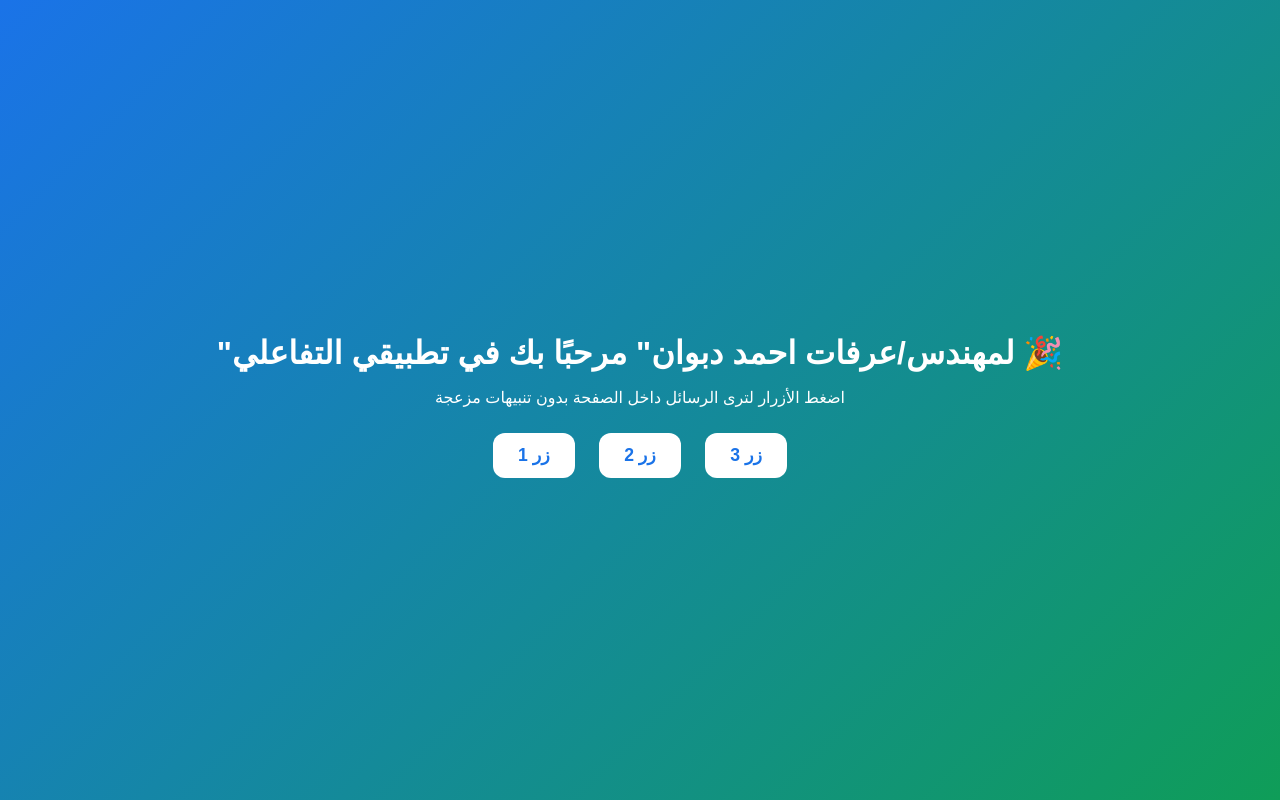
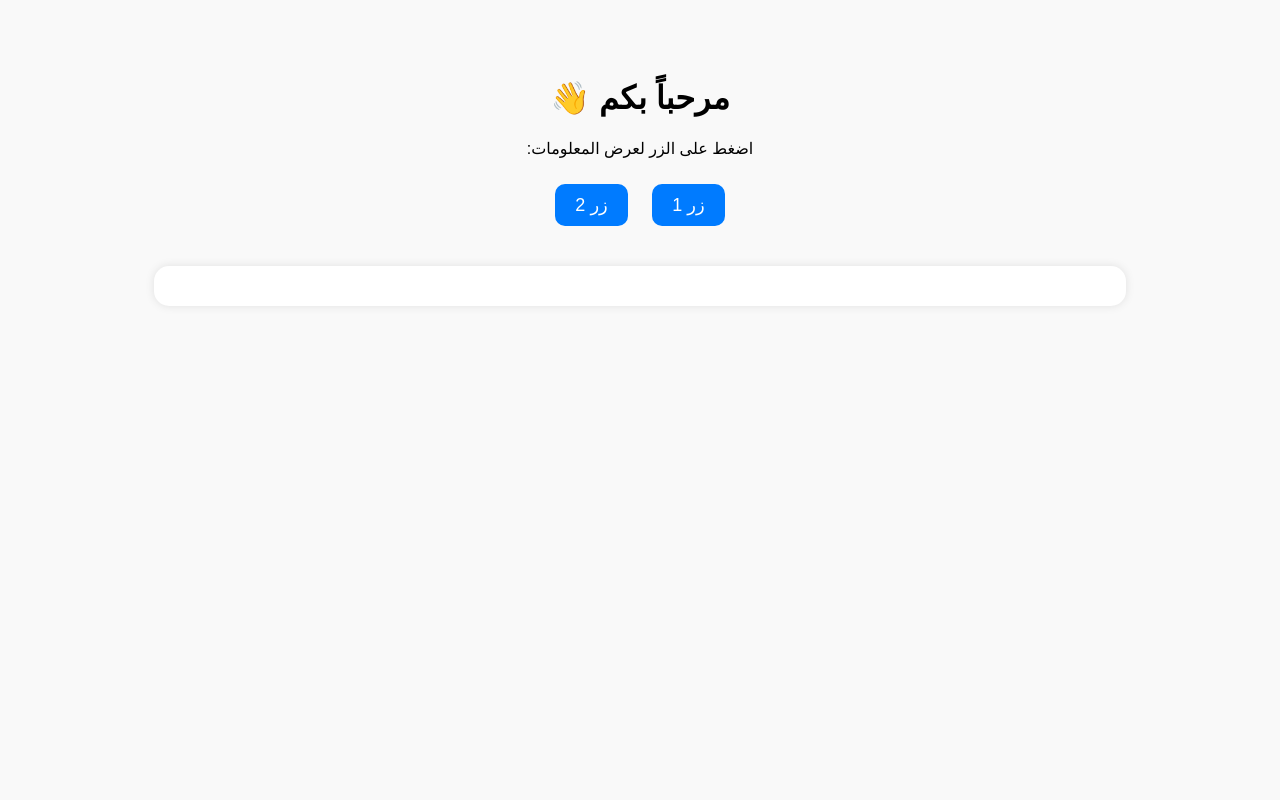
Before and after one commit to alkrh24-byte/my-html-app, a plain HTML site: page index.html in a window 1280 px wide. Drawn offline with Linux system fonts and the light colour scheme.

Commit message:
Update index.html

```diff
--- a/index.html
+++ b/index.html
@@ -2,107 +2,74 @@
 <html lang="ar">
 <head>
   <meta charset="UTF-8">
-  <meta name="viewport" content="width=device-width, initial-scale=1.0, viewport-fit=cover">
-  <title>تطبيقي التفاعلي</title>
-
-  <!-- إعدادات تجعل الصفحة تعمل كتطبيق موبايل -->
-  <meta name="mobile-web-app-capable" content="yes">
-  <meta name="apple-mobile-web-app-capable" content="yes">
-  <meta name="apple-mobile-web-app-status-bar-style" content="black-translucent">
-  <meta name="theme-color" content="#1a73e8">
-
+  <meta name="viewport" content="width=device-width, initial-scale=1.0">
+  <title>تعريف المهندس عرفات أحمد دبوان  🥳 مرحبآ بك في تطبيقي الخاص ♥</title>
   <style>
-    html, body {
-      margin: 0;
-      padding: 0;
-      height: 100%;
-      width: 100%;
-      background: linear-gradient(135deg, #1a73e8, #0f9d58);
-      color: #fff;
-      font-family: 'Tajawal', sans-serif;
-      display: flex;
-      align-items: center;
-      justify-content: center;
+    body {
+      font-family: "Cairo", sans-serif;
+      direction: rtl;
+      background: #f9f9f9;
       text-align: center;
-      overflow: hidden;
-      user-select: none;
-      overscroll-behavior: contain;
-      touch-action: none;
+      padding: 50px;
     }
-
-    h1 {
-      font-size: 2em;
-      margin-bottom: 15px;
-    }
-
     button {
-      background: white;
-      color: #1a73e8;
+      background: #007bff;
+      color: white;
       border: none;
-      border-radius: 12px;
-      padding: 12px 25px;
-      font-size: 1.1em;
+      padding: 10px 20px;
+      margin: 10px;
+      border-radius: 10px;
       cursor: pointer;
-      font-weight: bold;
-      margin: 10px;
+      font-size: 18px;
       transition: 0.3s;
     }
-
     button:hover {
-      transform: scale(1.05);
+      background: #0056b3;
     }
-
-    button:active {
-      opacity: 0.8;
-      transform: scale(0.95);
-    }
-
-    /* صندوق الرسائل المنبثقة (toast) */
-    #toast {
-      position: fixed;
-      bottom: 20px;
-      left: 50%;
-      transform: translateX(-50%);
-      background: rgba(0,0,0,0.8);
-      color: #fff;
-      padding: 12px 20px;
-      border-radius: 10px;
-      font-size: 1em;
-      opacity: 0;
-      pointer-events: none;
-      transition: opacity 0.5s, transform 0.5s;
+    #output {
+      margin-top: 30px;
+      padding: 20px;
+      background: #fff;
+      border-radius: 15px;
+      box-shadow: 0 0 10px rgba(0,0,0,0.1);
+      width: 80%;
+      margin-left: auto;
+      margin-right: auto;
+      font-size: 18px;
+      line-height: 1.8;
     }
   </style>
 </head>
 <body>
-  <div>
-    <h1> "لمهندس/عرفات احمد دبوان" مرحبًا بك في تطبيقي التفاعلي 🎉</h1>
-    <p>اضغط الأزرار لترى الرسائل داخل الصفحة بدون تنبيهات مزعجة</p>
-    <button onclick="showToast('لقد ضغطت الزر الأول!')">زر 1</button>
-    <button onclick="showToast('لقد ضغطت الزر الثاني!')">زر 2</button>
-    <button onclick="showToast('زر ثالث يعمل تمامًا!')">زر 3</button>
-  </div>
 
-  <div id="toast"></div>
+  <h1>مرحباً بكم 👋</h1>
+  <p>اضغط على الزر لعرض المعلومات:</p>
+
+  <button onclick="showMessage(1)">زر 1</button>
+  <button onclick="showMessage(2)">زر 2</button>
+
+  <div id="output"></div>
 
   <script>
-    function showToast(message) {
-      const toast = document.getElementById('toast');
-      toast.textContent = message;
-      toast.style.opacity = 1;
-      toast.style.transform = 'translateX(-50%) translateY(0)';
+    function showMessage(num) {
+      let message = "";
+      if (num === 1) {
+        message = `
+        <strong>مرحباً بكم!</strong><br>
+        أنا المهندس <strong>عرفات أحمد دبوان</strong>، أعمل في برمجة المواقع وتطويرها وتصميم الحلول الرقمية المبتكرة.
+        أسعى دائماً لتقديم أفضل التجارب الرقمية من خلال استخدام أحدث التقنيات وأفضل الممارسات في عالم البرمجة والتطوير.<br><br>
+        يسعدني التواصل معكم وتبادل الأفكار والعمل معكم على مشاريع تُمكّنكم من تحقيق أهدافكم بكفاءة واحترافية.
+        `;
+      } else if (num === 2) {
+        message = `
+        <strong>السكن:</strong><br>
+        أقيم حالياً في <strong>اليمن – محافظة تعز – منطقة بير باشا – المطار القديم</strong>.<br><br>
+        أعتز بانتمائي لهذه المدينة العريقة التي تمتاز بالحيوية والنشاط، وأسعى من خلالها إلى بناء مستقبل مهني متميز في مجال البرمجة وتطوير المواقع.
+        `;
+      }
+      document.getElementById("output").innerHTML = message;
+    }
+  </script>
 
-      // إخفاء الرسالة بعد 2.5 ثانية
-      setTimeout(() => {
-        toast.style.opacity = 0;
-        toast.style.transform = 'translateX(-50%) translateY(20px)';
-      }, 2500);
-    }
-
-    // منع السحب لتحديث الصفحة
-    window.addEventListener('touchmove', function(e) {
-      e.preventDefault();
-    }, { passive: false });
-  </script>
 </body>
-   </html>
+</html>
```
